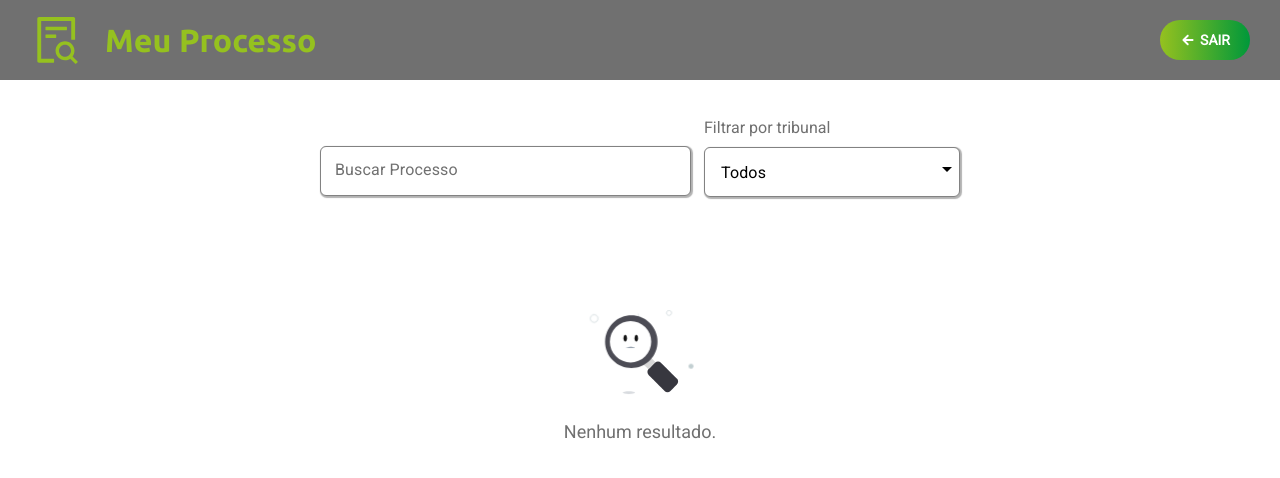
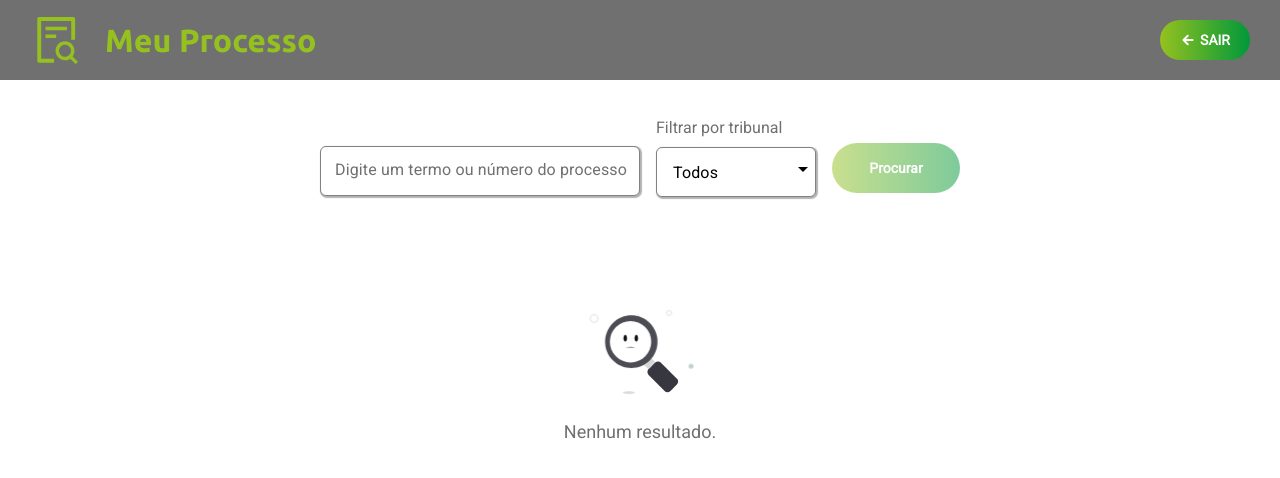
Before and after one commit to DavidBitencourt/meuProcesso, a React (Create React App) app: page /search-process in a window 1280 px wide. Shown: the top 478 px of the page. Built offline with nearby package versions, Linux system fonts and the light colour scheme; what react-animations would draw is missing.

Commit message:
adding search button

```diff
--- a/src/components/Modal/index.js
+++ b/src/components/Modal/index.js
@@ -49,10 +49,7 @@ function Modal({ visibility, modalHandler, lastSnippets, resetLastSnippets }) {
               <>
                 <BoxPublicationNumberStyled>
                   <PublicationNumberStyled>
-                    Número do processo:
-                  </PublicationNumberStyled>
-                  <PublicationNumberStyled>
-                    {lastSnippets[0].numeracao_unica}
+                    Processo: {lastSnippets[0].numeracao_unica}
                   </PublicationNumberStyled>
                 </BoxPublicationNumberStyled>
                 {lastSnippets.map((process, index) => (
--- a/src/pages/SearchProcess/index.js
+++ b/src/pages/SearchProcess/index.js
@@ -14,6 +14,7 @@ import dataTribunals from "../../utils/data.json";
 import {
   Container,
   ContainerSearchStyled,
+  ButtonSearchStyled,
   CountProcessTitleStyled,
   ContainerResultStyled,
   TableResultStyled,
@@ -35,9 +36,10 @@ function Home() {
   const [error, setError] = useState(false);
   const [visibilityModal, setVisibilityModal] = useState(false);
   const [lastSnippets, setLastSnippets] = useState([]);
+  const [disabled, setDisabled] = useState(true);
 
-  const searchProcessApi = async (processWord, tribunal) => {
-    if(!processWord) {
+  const searchProcessApi = async tribunal => {
+    if(!searchProcess) {
       setSearchMessage("Nenhum resultado.");
       setError(false);
       setProcessesCount(0);
@@ -48,7 +50,7 @@ function Home() {
     setLoading(true);
 
     const obj = {
-      q: [processWord],
+      q: [searchProcess],
       tribunals: [tribunal]
     }
 
@@ -69,8 +71,12 @@ function Home() {
   }
 
   useEffect(() => {
-    searchProcessApi(searchProcess, tribunals);
-  }, [searchProcess, tribunals]);
+    searchProcess ? setDisabled(false) : setDisabled(true);
+  }, [searchProcess]);
+
+  useEffect(() => {
+    searchProcessApi(tribunals);
+  }, [tribunals]);
 
   const getLatestPublications = async process => {
     setVisibilityModal(true);
@@ -101,8 +107,8 @@ function Home() {
       <Container visibilityModal={visibilityModal}>
         <ContainerSearchStyled>
             <InputStyled
-                width={58}
-                label="Buscar Processo"
+                width={50}
+                label="Digite um termo ou número do processo"
                 name="searchProcess"
                 onChange={(value) => {
                   setSearchProcess(value.searchProcess);
@@ -110,7 +116,7 @@ function Home() {
                 value={searchProcess}
             />
             <InputSelectStyled
-              width={40}
+              width={25}
               label="Filtrar por tribunal"
               name="tribunals"
               values={dataTribunals}
@@ -119,6 +125,12 @@ function Home() {
               }}
               changeValue={tribunals}
             />
+            <ButtonSearchStyled
+              disabled={disabled}
+              onClick={() => searchProcessApi(tribunals)}
+            >
+              Procurar
+            </ButtonSearchStyled>
           </ContainerSearchStyled>
           <CountProcessTitleStyled loading={loading.toString()} processesCount={processesCount}>
             {processesCount > 1 ? processesCount + " processos encontrados" : processesCount + " processo encontrado"}
--- a/src/pages/SearchProcess/styles.js
+++ b/src/pages/SearchProcess/styles.js
@@ -17,9 +17,34 @@ export const ContainerSearchStyled = styled.div`
   justify-content: space-between;
   align-items: center;
   @media only screen and (max-width: 800px) {
+    height: 240px;
     width: 100%;
     flex-direction: column;
-    margin-top: 50px;
+    margin-top: 25px;
+  }
+`;
+
+export const ButtonSearchStyled = styled.button`
+  width: 20%;
+  height: 50px;
+  font-size: 14px;
+  font-weight: bold;
+  background: linear-gradient(90deg,rgba(149,193,31,1) 0%,rgba(0,152,58,1) 100%);
+  color: #FFFFFF;
+  border-radius: 25px;
+  margin-top: 25px;
+  border: none;
+  opacity: ${({disabled}) => disabled ? 0.5 : 1};
+
+  @media only screen and (max-width: 800px) {
+    margin-top: 0;
+  }
+
+  :focus {
+    outline: none;
+  }
+  :hover {
+    cursor: pointer;
   }
 `;
 
```
